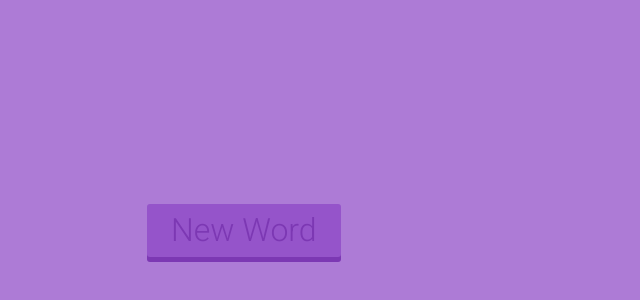
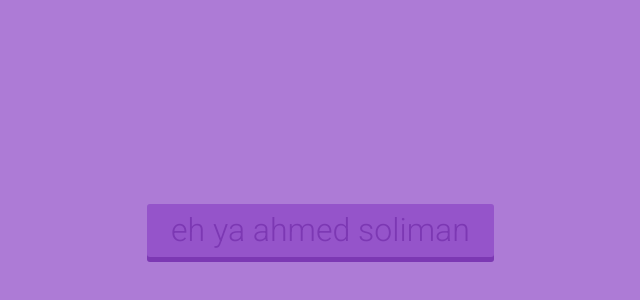
Before and after one commit to seifgaming/talbat-ahemd, a plain HTML site: page index.html in a window 1280 px wide. Shown: the part 196-496 px from the top of the page, without its empty margins (397-1037 px from the left). Drawn offline with nearby package versions, Linux system fonts and the light colour scheme.

Commit message:
Update index.html

```diff
--- a/index.html
+++ b/index.html
@@ -380,7 +380,7 @@ button:active {
 
 <body>
   <h1 class="animate"></h1>
-<button>New Word</button>
+<button>eh ya ahmed soliman</button>
 
 <div class="letter"></div>
   <script src='http://cdnjs.cloudflare.com/ajax/libs/jquery/2.1.3/jquery.min.js'></script>
```
